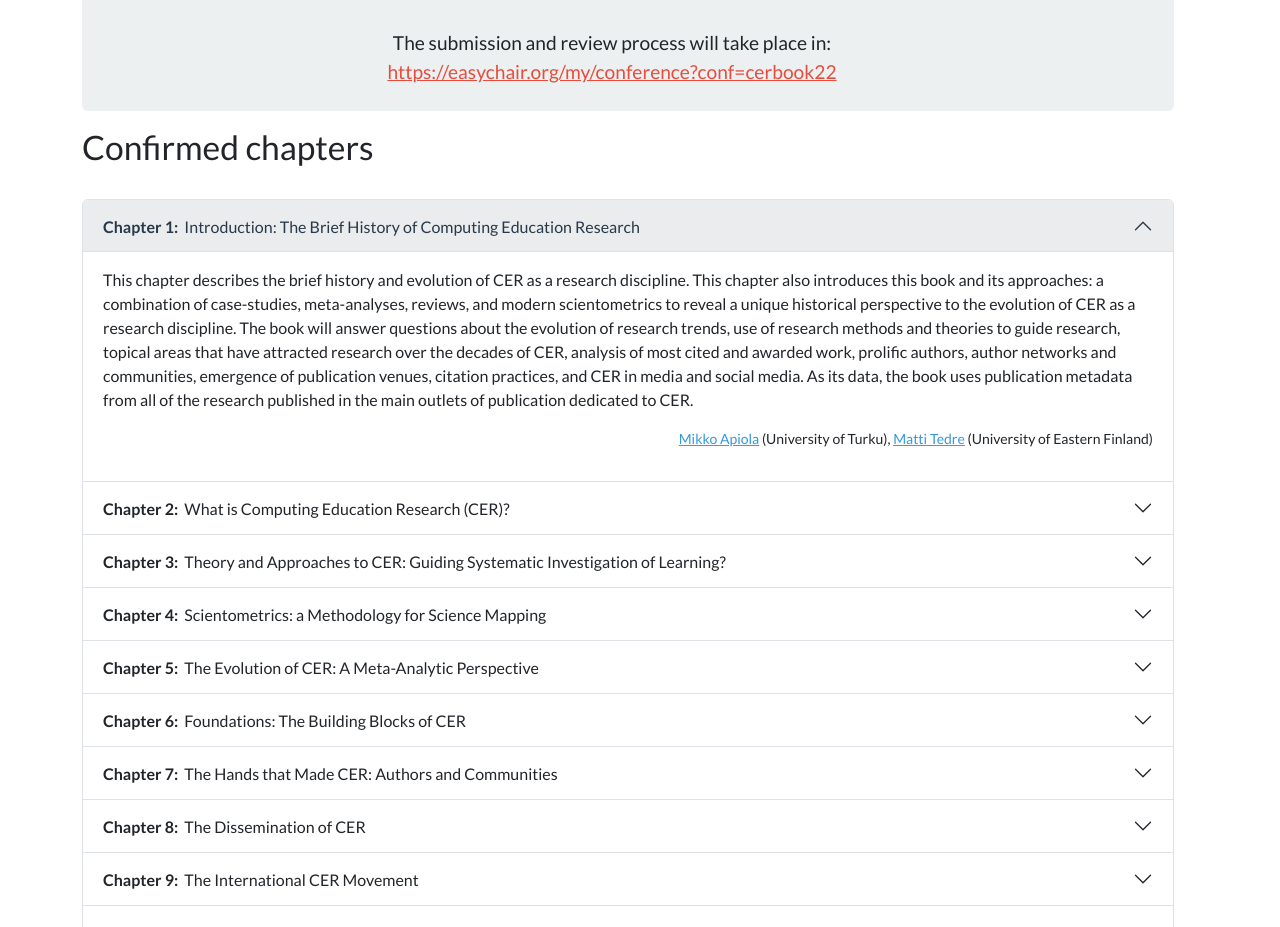
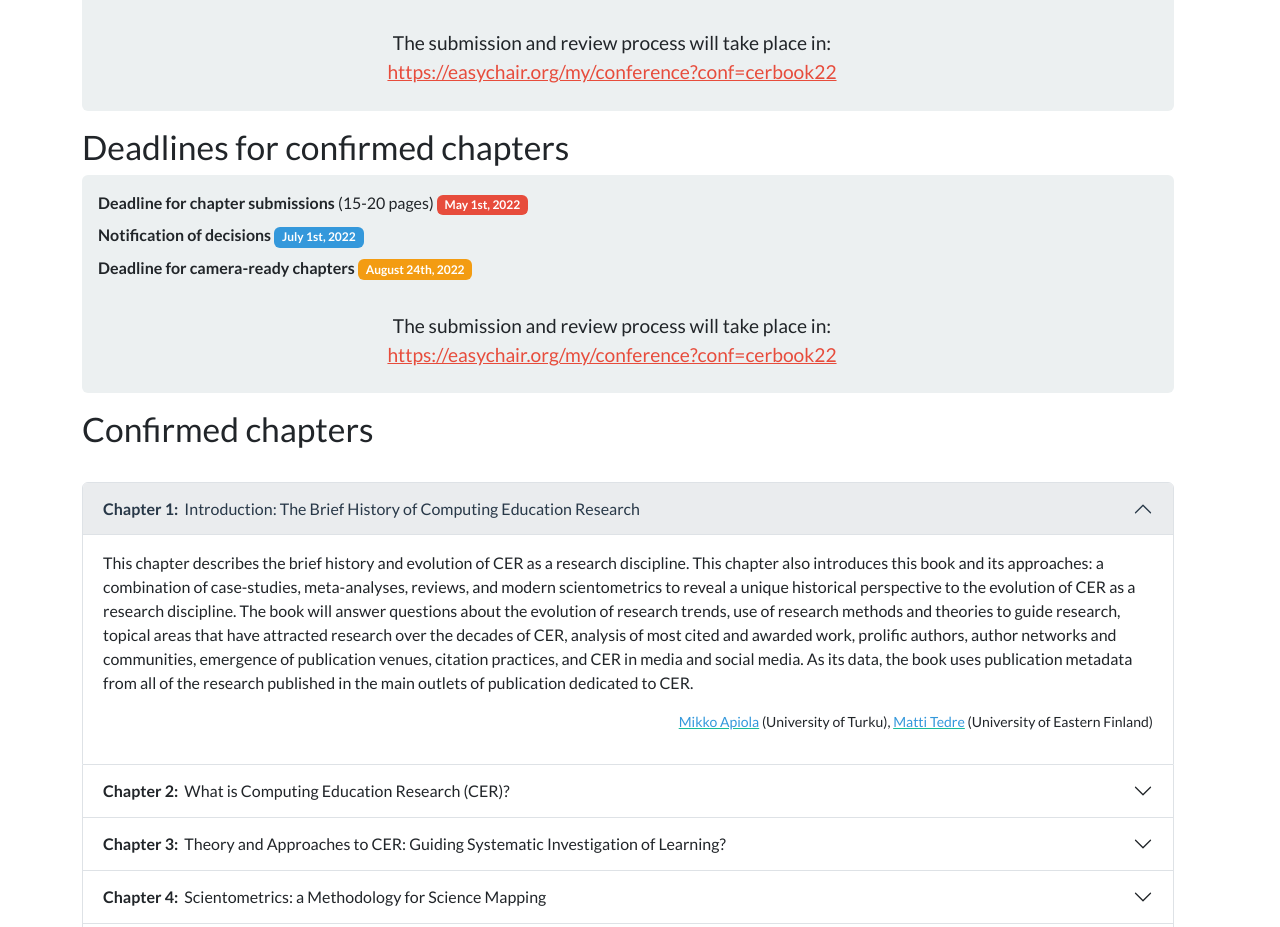
Before and after one commit to cerbook/cerbook.github.io, a plain HTML site: page index.html in a window 1280 px wide. Shown: the part 1821-2748 px from the top of the page. Drawn offline with nearby package versions, Linux system fonts and the light colour scheme.

Commit message:
Update index.html

```diff
--- a/index.html
+++ b/index.html
@@ -113,6 +113,25 @@
 					</div>
 				</div>
 			</div>
+
+			<div class="row">
+				<div class="col-12">
+					<h2>Deadlines for confirmed chapters</h2>
+					<div class="alert alert-dismissible alert-light">
+
+						<p><strong>Deadline for chapter submissions </strong> (15-20 pages)  <span class="badge bg-danger">May 1st, 2022</span></p>
+						<p><strong>Notification of decisions</strong>  <span class="badge bg-info">July 1st, 2022</span></p>
+						<p><strong>Deadline for camera-ready chapters</strong>  <span class="badge bg-warning">August 24th, 2022</span></p>
+						<br/>
+						<p class="text-center" style="font-size: 120%;">The submission and review process will take place in: <br/>
+							<a class="text-danger" id="easychair" href="https://easychair.org/my/conference?conf=cerbook22#">https://easychair.org/my/conference?conf=cerbook22</a></p>
+					</div>
+				</div>
+			</div>
+
+
+
+
 			<br/>
 			<div class="row">
 				<div class="col-12">
```
